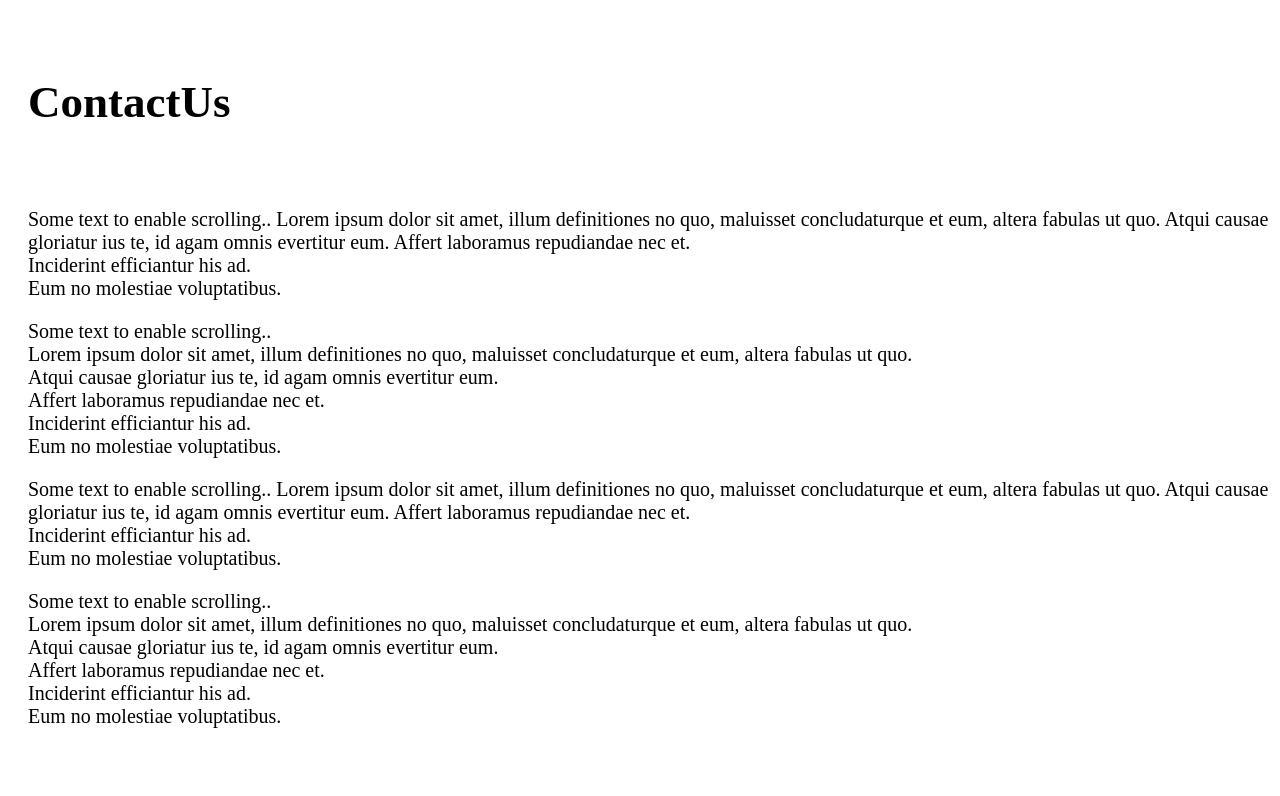
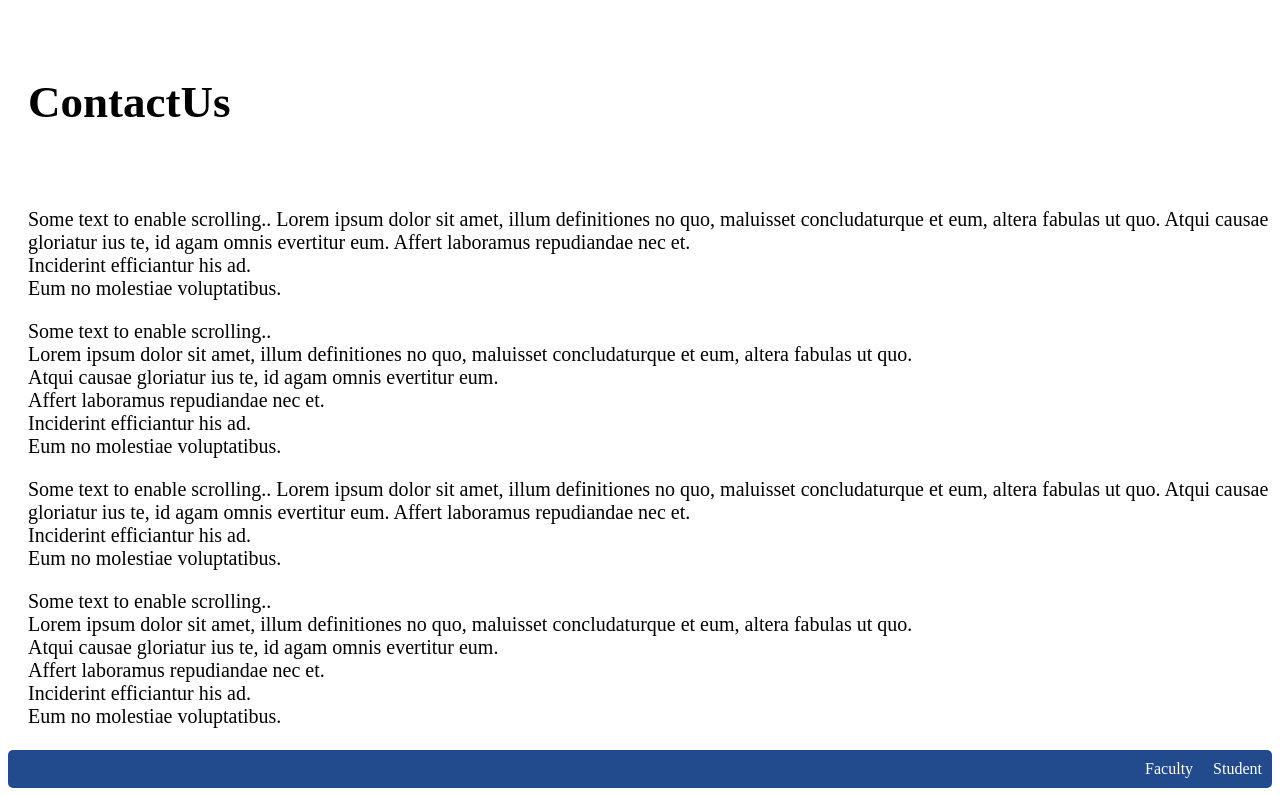
Before and after one commit to viraj-sonatkar/DIC, a website with bundled scripts: page index.html in a window 1280 px wide. Shown: the part 2967-3763 px from the top of the page. Before the commit the page ends 3725 px from the top, so only its background shows below. Built offline with nearby package versions, Linux system fonts and the light colour scheme.

Commit message:
added footer

```diff
--- /dev/null
+++ b/css/footer.css
@@ -0,0 +1,20 @@
+.myfoot {
+    list-style-type: none;
+    overflow: hidden;
+    background-color: #214B8C;
+    text-align: center;
+    border-radius: 5px;
+}
+.myfoot a {
+    float: right;
+    display: block;
+    color: white;
+    border-radius: 5px;
+    text-align: center;
+    padding: 10px;
+    text-decoration: none;
+}
+.myfoot a:hover {
+    background-color: navy;
+    /* text-shadow: 3px 2px #214B8C; */
+}
--- a/index.html
+++ b/index.html
@@ -2,9 +2,11 @@
 <html>
     <head>
         <title>Design Innovation Centre</title>
+        <link rel="shortcut icon" href="logos/image.png">
         <link rel="stylesheet" type="text/css" href="css/navbar.css">
         <link rel="stylesheet" type="text/css" href="css/head.css">
         <link rel="stylesheet" type="text/css" href="css/home.css">
+        <link rel="stylesheet" type="text/css" href="css/footer.css">
         <link rel="stylesheet" type="text/css" href="css/login.css">
     </head>
     <body>
@@ -92,6 +94,10 @@
             <p>Some text to enable scrolling..<br> Lorem ipsum dolor sit amet, illum definitiones no quo, maluisset concludaturque et eum, altera fabulas ut quo.<br> Atqui causae gloriatur ius te, id agam omnis evertitur eum.<br> Affert laboramus repudiandae nec et.<br> Inciderint efficiantur his ad.<br> Eum no molestiae voluptatibus.</p>
         </div>
     </section>
+    <div class="myfoot">
+        <a href="" >Student</a>
+        <a href="" >Faculty</a>
+    </div>
 
     <!-- Bootstrap core JavaScript -->
     <script src="vendor/jquery/jquery.min.js"></script>
```
Also changed, not shown: logos/image.png (added).
